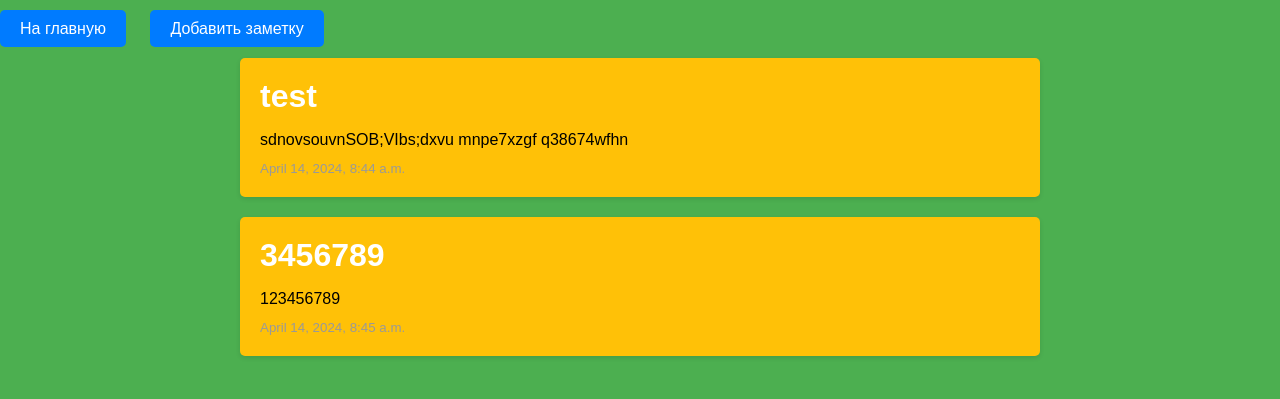
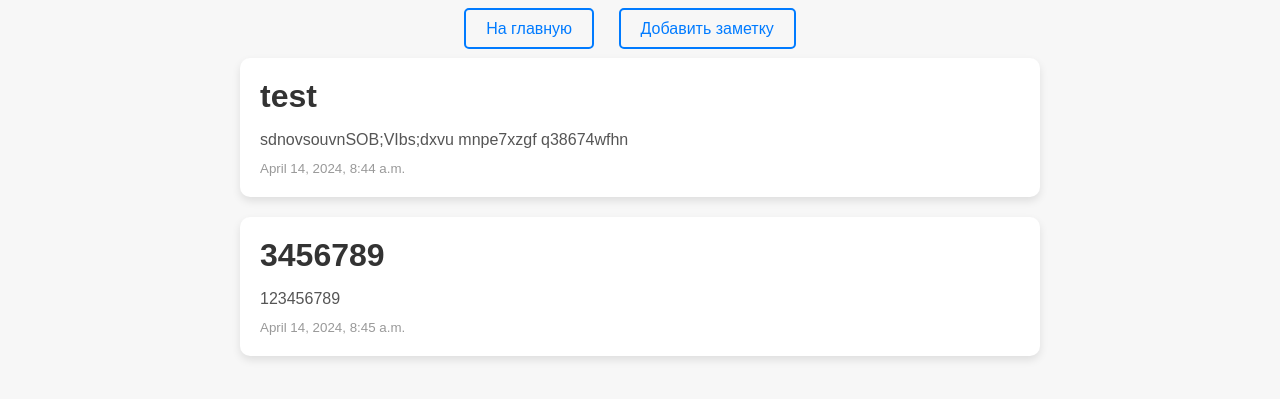
Before and after one commit to Carcajo/Notes, a Django app: page / in a window 1280 px wide. Shown: the top 399 px of the page. Run offline with Django 5.2, Linux system fonts and the light colour scheme; data comes from the database, SQL or seed files in the repository.

Commit message:
Update index.html

```diff
--- a/notes/templates/notes/index.html
+++ b/notes/templates/notes/index.html
@@ -6,9 +6,9 @@
     <title>Ваши заметки</title>
     <style>
         /* Общие стили для страницы */
-        body {
+         body {
             font-family: Arial, sans-serif;
-            background-color: #4caf50; /* зелёный фон */
+            background-color: #f7f7f7; /* Светлый серый фон */
             margin: 0;
             padding: 0;
         }
@@ -21,70 +21,74 @@
 
         a {
             text-decoration: none;
-            color: #fff; /* белый текст */
+            color: #333; /* Черный текст */
             transition: color 0.3s ease;
         }
 
         a:hover {
-            color: #fff; /* цвет при наведении */
+            color: #007bff; /* Синий текст при наведении */
         }
 
         /* Стили для навигационных ссылок */
         .nav-links {
             margin-bottom: 20px;
-            margin-top: 20px; /* отступ сверху */
+            margin-top: 20px; /* Отступ сверху */
+            text-align: center; /* Центрирование ссылок */
         }
 
         .nav-links a {
             margin-right: 20px;
-            background-color: #007bff; /* синий фон */
+            background-color: transparent; /* Прозрачный фон */
             padding: 10px 20px;
             border-radius: 5px;
-            color: #fff; /* белый текст */
-            transition: background-color 0.3s ease;
+            color: #007bff; /* Синий текст */
+            border: 2px solid #007bff; /* Синяя обводка */
+            transition: background-color 0.3s ease, color 0.3s ease;
         }
 
         .nav-links a:hover {
-            background-color: #0056b3; /* цвет при наведении */
+            background-color: #007bff; /* Синий фон при наведении */
+            color: #fff; /* Белый текст при наведении */
         }
 
         /* Стили для заметок */
         .note {
-            background-color: #ffc107; /* оранжевый фон */
+            background-color: #fff; /* Белый фон */
             padding: 20px;
-            border-radius: 5px;
-            box-shadow: 0 2px 5px rgba(0, 0, 0, 0.1);
+            border-radius: 10px;
+            box-shadow: 0 4px 8px rgba(0, 0, 0, 0.1); /* Небольшая тень */
             margin-bottom: 20px;
         }
 
         .note h1 {
             margin-top: 0;
             margin-bottom: 10px;
+            color: #333; /* Черный текст заголовка */
         }
 
         .note p {
             margin-bottom: 10px;
+            color: #555; /* Темно-серый текст */
         }
 
         .note small {
-            color: #999;
+            color: #999; /* Серый текст */
         }
 
         /* Стили для кнопки добавления заметки */
         .add-note-btn {
             display: inline-block;
-            background-color: #007bff; /* синий фон */
-            color: #fff; /* белый текст */
+            background-color: #007bff; /* Синий фон */
+            color: #fff; /* Белый текст */
             padding: 10px 20px;
             border: none;
             border-radius: 5px;
             cursor: pointer;
             transition: background-color 0.3s ease;
-            margin-right: 20px; /* расстояние между кнопками */
         }
 
         .add-note-btn:hover {
-            background-color: #0056b3; /* цвет при наведении */
+            background-color: #0056b3; /* Темно-синий фон при наведении */
         }
     </style>
 </head>
```
